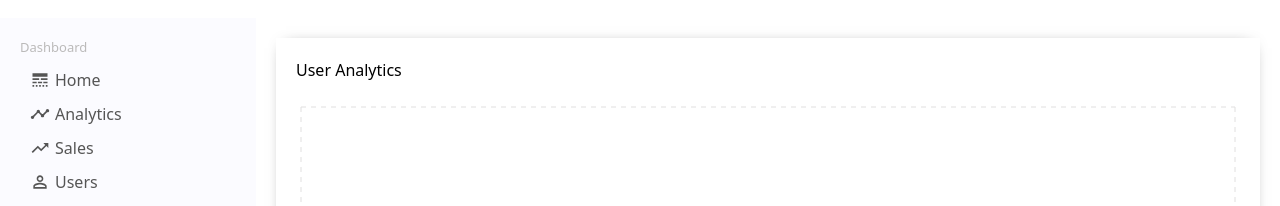
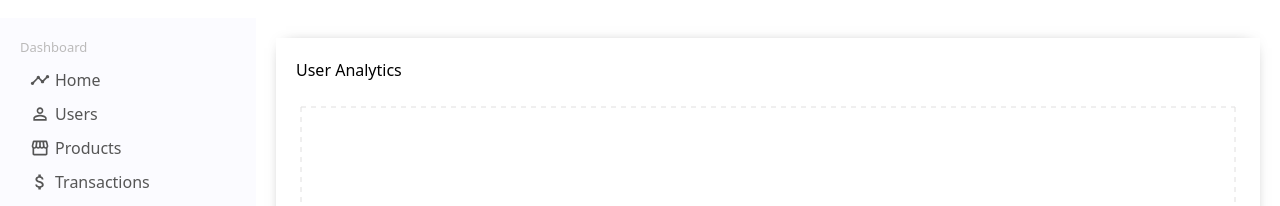
Before and after one commit to GhassenBoughzala/LeRecord-Ste, a React (Create React App) app in the folder client-admin/: page /dashboard/admin in a window 1280 px wide. Shown: the part 126-332 px from the top of the page. Built offline with nearby package versions, Linux system fonts and the light colour scheme; no server answers.

Commit message:
Fixing sidebar at product list

```diff
--- a/client-admin/src/components/sidebar/Sidebar.jsx
+++ b/client-admin/src/components/sidebar/Sidebar.jsx
@@ -25,18 +25,10 @@ export default function Sidebar() {
           <ul className="sidebarList">
             <Link to="/dashboard/admin" className="link">
             <li className="sidebarListItem">
-              <LineStyle className="sidebarIcon" />
+              <Timeline className="sidebarIcon" />
               Home
             </li>
             </Link>
-            <li className="sidebarListItem">
-              <Timeline className="sidebarIcon" />
-              Analytics
-            </li>
-            <li className="sidebarListItem">
-              <TrendingUp className="sidebarIcon" />
-              Sales
-            </li>
             <Link to="/users" className="link">
               <li className="sidebarListItem">
                 <PermIdentity className="sidebarIcon" />
--- a/client-admin/src/screens/pages/productList/ProductList.jsx
+++ b/client-admin/src/screens/pages/productList/ProductList.jsx
@@ -31,6 +31,7 @@ const ProductList = (props) => {
   <div className="productList">
     <div className="widgetLg">
       <h3 className="widgetLgTitle">Product List</h3>
+      <br></br>
       <table className="widgetLgTable">
         <tr className="widgetLgTr">
           <th className="widgetLgTh">Name</th>
```
